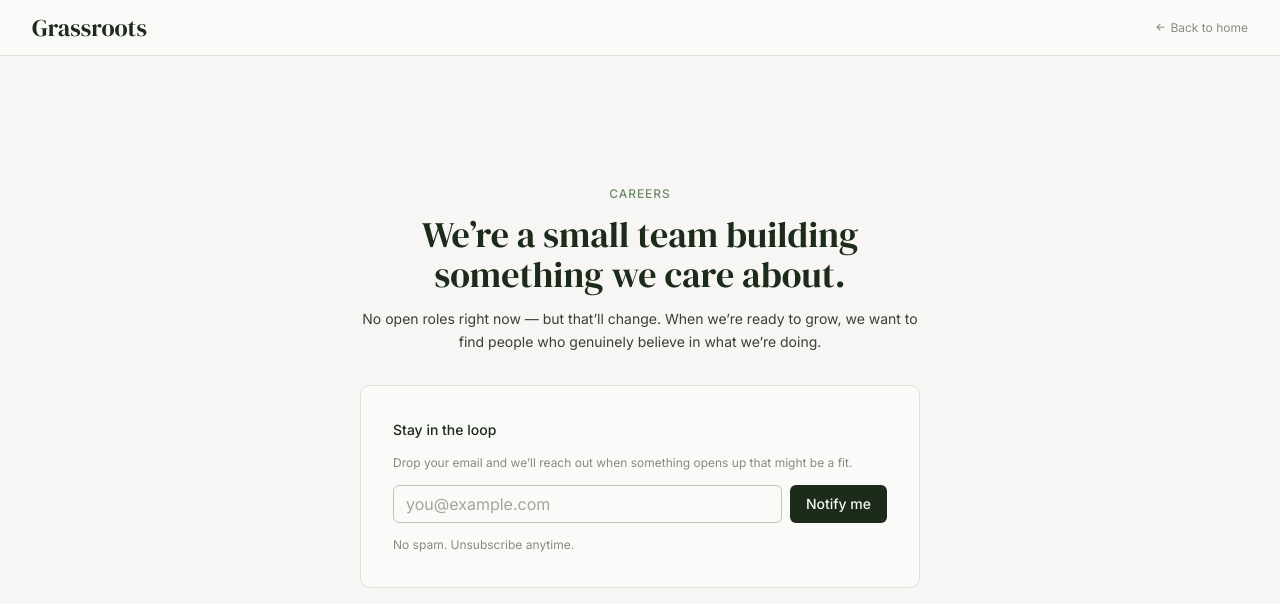
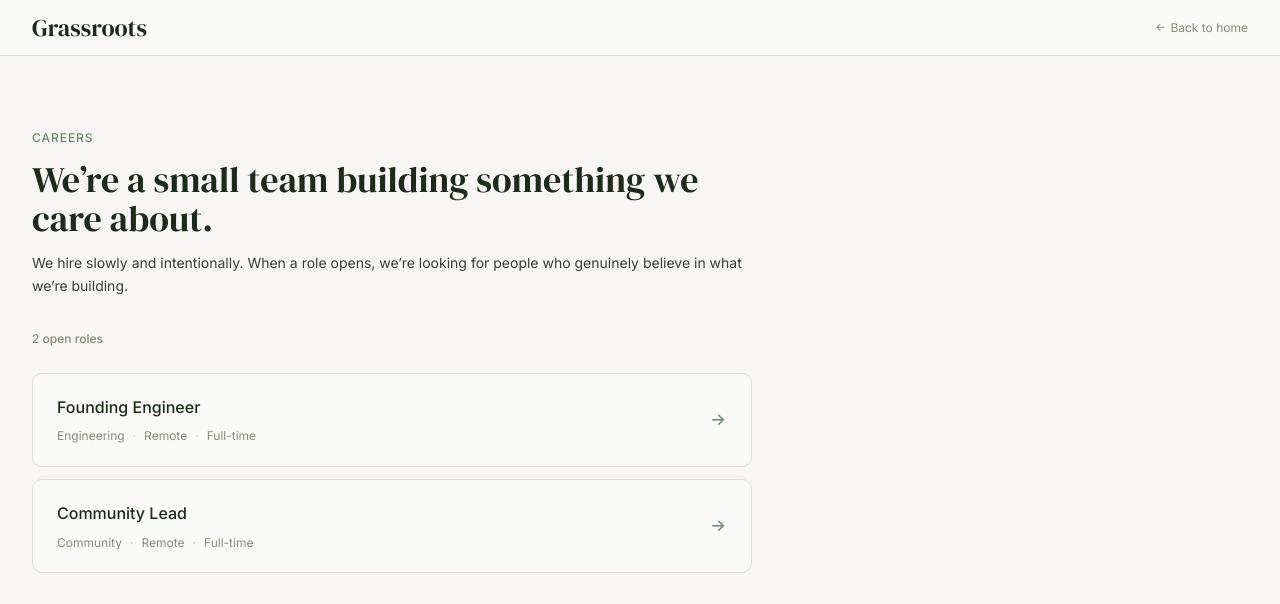
Before and after one commit to grassrootsonline/grassroots-platform, a Next.js app in the folder apps/web/: page /careers in a window 1280 px wide. Shown: the top 604 px of the page. Built offline with nearby package versions, Linux system fonts and the light colour scheme; no server answers.

Commit message:
feat(careers): show published postings on the careers listing
Also exports the JobPosting type from lib/data/index.ts, which handoff
052 added to types.ts but didn't re-export from the barrel file.

```diff
--- a/apps/web/src/app/(auth)/careers/page.module.css
+++ b/apps/web/src/app/(auth)/careers/page.module.css
@@ -58,6 +58,88 @@
   display: flex;
   flex-direction: column;
   gap: var(--space-md);
+}
+
+.mainListing {
+  align-items: stretch;
+  text-align: left;
+}
+
+.mainListing .hero {
+  max-width: 720px;
+  width: 100%;
+}
+
+/* ── Role listing ── */
+.listing {
+  width: 100%;
+  max-width: 720px;
+  display: flex;
+  flex-direction: column;
+  gap: var(--space-relaxed);
+}
+
+.listingLabel {
+  font-size: var(--text-small);
+  font-weight: var(--weight-medium);
+  color: var(--color-secondary);
+}
+
+.roleList {
+  display: flex;
+  flex-direction: column;
+  gap: var(--space-md);
+}
+
+.roleCard {
+  display: flex;
+  align-items: center;
+  justify-content: space-between;
+  gap: var(--space-lg);
+  width: 100%;
+  text-align: left;
+  background: var(--color-surface);
+  border: var(--border-default);
+  border-radius: var(--radius-lg);
+  padding: var(--space-lg) var(--space-relaxed);
+  text-decoration: none;
+  color: inherit;
+  transition: border-color var(--duration-fast) var(--ease-standard);
+}
+
+.roleCard:hover {
+  border-color: var(--color-accent);
+}
+
+.roleCard i {
+  font-size: 18px;
+  color: var(--color-accent);
+  flex-shrink: 0;
+}
+
+.roleCardInfo {
+  display: flex;
+  flex-direction: column;
+  gap: 6px;
+}
+
+.roleTitle {
+  font-size: var(--text-heading);
+  font-weight: var(--weight-medium);
+  color: var(--color-ink);
+}
+
+.roleMeta {
+  display: flex;
+  align-items: center;
+  gap: var(--space-sm);
+  flex-wrap: wrap;
+  font-size: var(--text-small);
+  color: var(--color-secondary);
+}
+
+.roleMetaDivider {
+  color: var(--color-border-strong);
 }
 
 .eyebrow {
--- a/apps/web/src/app/(auth)/careers/page.tsx
+++ b/apps/web/src/app/(auth)/careers/page.tsx
@@ -1,4 +1,5 @@
 import Link from 'next/link'
+import { getDataClient } from '@/lib/data'
 import { NotifyForm } from './notify-form'
 import s from './page.module.css'
 
@@ -6,7 +7,10 @@ export const metadata = {
   title: 'Careers — Grassroots',
 }
 
-export default function CareersPage() {
+export default async function CareersPage() {
+  const postings = await getDataClient().getPublishedJobPostings()
+  const hasPostings = postings.length > 0
+
   return (
     <div className={s.page}>
       <nav className={s.nav}>
@@ -17,15 +21,47 @@ export default function CareersPage() {
         </Link>
       </nav>
 
-      <main className={s.main}>
+      <main className={`${s.main} ${hasPostings ? s.mainListing : ''}`}>
         <div className={s.hero}>
           <p className={s.eyebrow}>Careers</p>
           <h1 className={s.heading}>We&rsquo;re a small team building something we care about.</h1>
-          <p className={s.body}>
-            No open roles right now — but that&rsquo;ll change. When we&rsquo;re ready to
-            grow, we want to find people who genuinely believe in what we&rsquo;re doing.
-          </p>
+          {hasPostings ? (
+            <p className={s.body}>
+              We hire slowly and intentionally. When a role opens, we&rsquo;re looking for
+              people who genuinely believe in what we&rsquo;re building.
+            </p>
+          ) : (
+            <p className={s.body}>
+              No open roles right now — but that&rsquo;ll change. When we&rsquo;re ready to
+              grow, we want to find people who genuinely believe in what we&rsquo;re doing.
+            </p>
+          )}
         </div>
+
+        {hasPostings ? (
+          <div className={s.listing}>
+            <p className={s.listingLabel}>
+              {postings.length} open {postings.length === 1 ? 'role' : 'roles'}
+            </p>
+            <div className={s.roleList}>
+              {postings.map((job) => (
+                <Link key={job.id} href={`/careers/${job.slug}`} className={s.roleCard}>
+                  <div className={s.roleCardInfo}>
+                    <span className={s.roleTitle}>{job.title}</span>
+                    <div className={s.roleMeta}>
+                      {job.department && <span>{job.department}</span>}
+                      {job.department && (job.location || job.employmentType) && <span className={s.roleMetaDivider}>·</span>}
+                      {job.location && <span>{job.location}</span>}
+                      {job.location && job.employmentType && <span className={s.roleMetaDivider}>·</span>}
+                      {job.employmentType && <span>{job.employmentType}</span>}
+                    </div>
+                  </div>
+                  <i className="ti ti-arrow-right" aria-hidden="true" />
+                </Link>
+              ))}
+            </div>
+          </div>
+        ) : null}
 
         <NotifyForm />
       </main>
--- a/apps/web/src/lib/data/index.ts
+++ b/apps/web/src/lib/data/index.ts
@@ -11,5 +11,5 @@ export function getDataClient(): DataClient {
 export type {
   DataClient, CurrentUser, UserProfile, FeedPost,
   TrendingProject, SuggestedUser, ProfileProject, Reply,
-  SidebarProject, AppNotification,
+  SidebarProject, AppNotification, JobPosting,
 } from './types'
```
